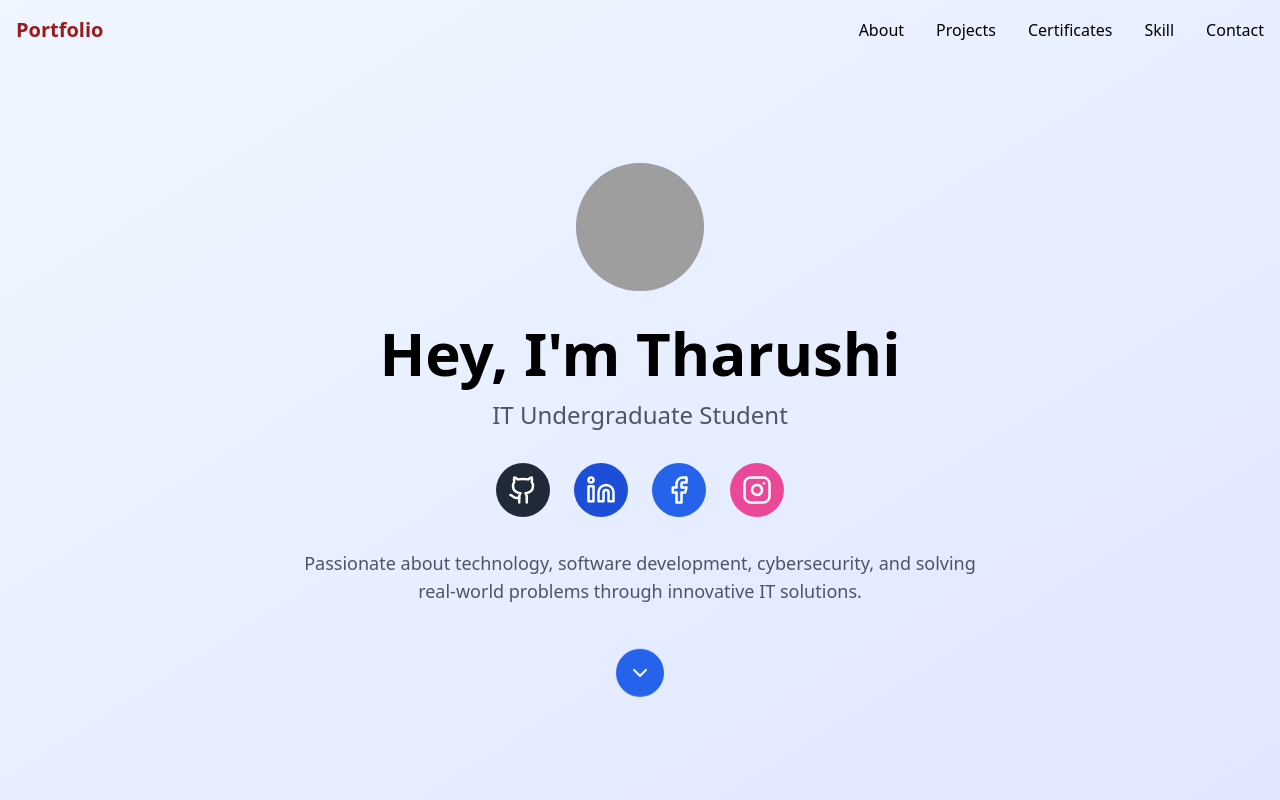
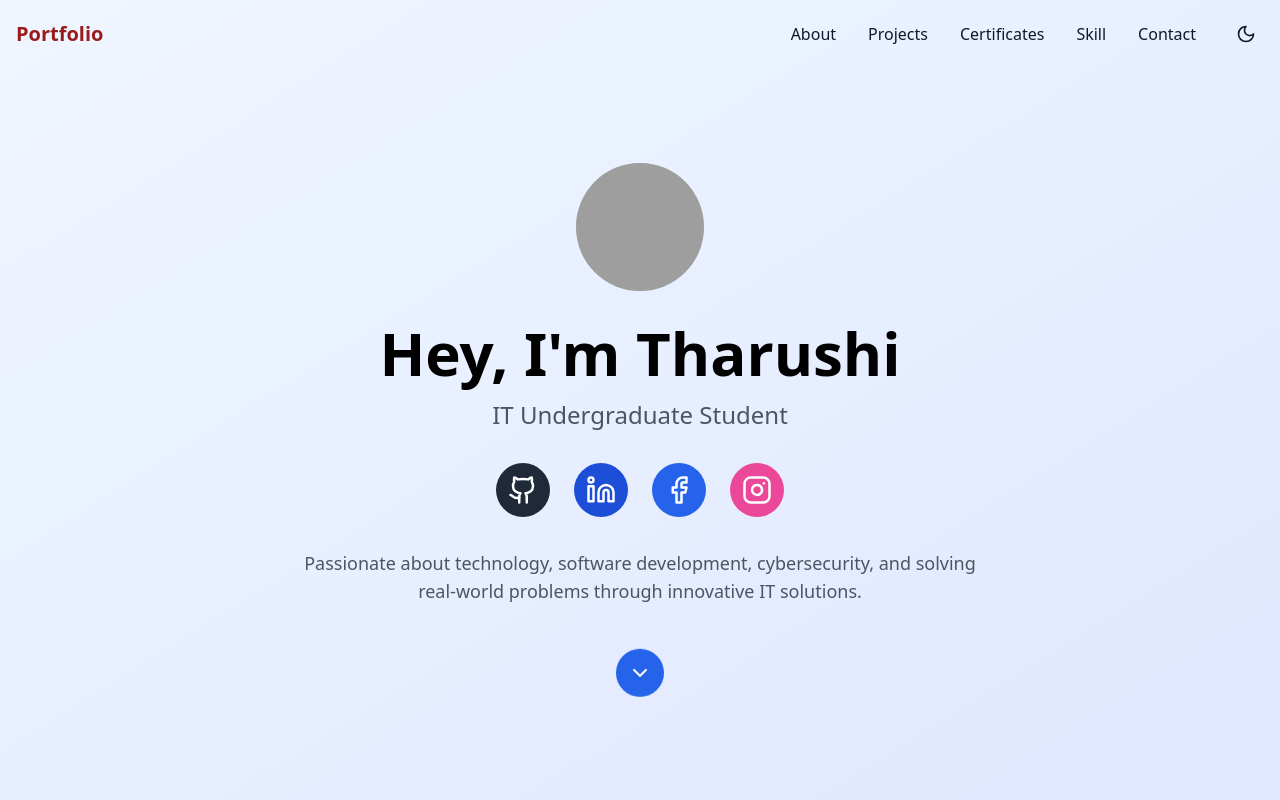
Before and after one commit to tharushi-dananjana/Tharushi-Profile, a React app: page / in a window 1280 px wide. Shown: the top 800 px of the page. Built offline with nearby package versions, Linux system fonts and the light colour scheme; grey boxes are pictures that could not be loaded; the HTML template or start-up script is replaced by a standard one.

Commit message:
1st update

```diff
--- a/package.json
+++ b/package.json
@@ -10,6 +10,7 @@
     "preview": "npx vite preview"
   },
   "dependencies": {
+    "framer-motion": "^12.23.0",
     "lucide-react": "^0.441.0",
     "react": "^18.3.1",
     "react-dom": "^18.3.1"
--- a/src/App.tsx
+++ b/src/App.tsx
@@ -1,5 +1,4 @@
-import React from 'react';
-
+import React, { useState, useEffect } from 'react';
 import { Header } from './pages/Header';
 import { Hero } from './pages/Hero';
 import { About } from './pages/About';
@@ -8,17 +7,46 @@ import { Certificates } from './pages/Certificates';
 import SkillPage from './pages/SkillPage';
 import { Contact } from './pages/Contact';
 import { Footer } from './pages/Footer';
+
 export function App() {
-  return <div className="min-h-screen bg-pink-100">
-      <Header />
+  const [darkMode, setDarkMode] = useState(false);
+
+  useEffect(() => {
+    const savedMode = localStorage.getItem('darkMode');
+    if (savedMode) {
+      setDarkMode(savedMode === 'true');
+    } else {
+      const prefersDark = window.matchMedia('(prefers-color-scheme: dark)').matches;
+      setDarkMode(prefersDark);
+    }
+  }, []);
+
+  useEffect(() => {
+    const html = window.document.documentElement;
+    if (darkMode) {
+      html.classList.add('dark');
+    } else {
+      html.classList.remove('dark');
+    }
+    localStorage.setItem('darkMode', darkMode.toString());
+  }, [darkMode]);
+
+  const toggleDarkMode = () => {
+    setDarkMode((prev) => !prev);
+  };
+
+  return (
+    <div className={`min-h-screen bg-pink-100 dark:bg-gray-900 text-gray-900 dark:text-gray-100`}>
+      <Header darkMode={darkMode} toggleDarkMode={toggleDarkMode} />
       <main>
         <Hero />
         <About />
         <Projects />
         <Certificates />
-        <SkillPage/>
+        <SkillPage />
         <Contact />
       </main>
       <Footer />
-    </div>;
+    </div>
+  );
 }
--- a/src/pages/Header.tsx
+++ b/src/pages/Header.tsx
@@ -1,100 +1,112 @@
 import React, { useEffect, useState } from 'react';
-import { Menu, X } from 'lucide-react';
-export const Header = () => {
+import { Menu, X, Moon, Sun } from 'lucide-react';
+
+interface HeaderProps {
+  darkMode: boolean;
+  toggleDarkMode: () => void;
+}
+
+export const Header: React.FC<HeaderProps> = ({ darkMode, toggleDarkMode }) => {
   const [isMenuOpen, setIsMenuOpen] = useState(false);
   const [isScrolled, setIsScrolled] = useState(false);
+
   useEffect(() => {
     const handleScroll = () => {
-      if (window.scrollY > 10) {
-        setIsScrolled(true);
-      } else {
-        setIsScrolled(false);
-      }
+      setIsScrolled(window.scrollY > 10);
     };
     window.addEventListener('scroll', handleScroll);
     return () => window.removeEventListener('scroll', handleScroll);
   }, []);
+
   const scrollToSection = (id: string) => {
     const element = document.getElementById(id);
     if (element) {
-      element.scrollIntoView({
-        behavior: 'smooth'
-      });
+      element.scrollIntoView({ behavior: 'smooth' });
       setIsMenuOpen(false);
     }
   };
-  return <header className={`fixed top-0 left-0 w-full z-50 transition-all duration-300 ${isScrolled ?
-  'bg-red-300 shadow-md py-2' : 'bg-transparent py-4'}`}>
+
+  const navItems = [
+    { id: 'about', label: 'About' },
+    { id: 'projects', label: 'Projects' },
+    { id: 'certificates', label: 'Certificates' },
+    { id: 'skill', label: 'Skill' },
+    { id: 'contact', label: 'Contact' },
+  ];
+
+  return (
+    <header
+      className={`fixed top-0 left-0 w-full z-50 transition-all duration-300 ${
+        isScrolled ? 'bg-red-300 dark:bg-gray-900 shadow-md py-2' : 'bg-transparent py-4'
+      }`}
+    >
       <div className="container mx-auto px-4 flex justify-between items-center">
-        <h1 className="text-xl font-bold text-red-800">
+        <h1 className="text-xl font-bold text-red-800 dark:text-red-400">
           <span className="cursor-pointer" onClick={() => scrollToSection('hero')}>
             Portfolio
           </span>
         </h1>
+
         {/* Desktop Navigation */}
-        <nav className="hidden md:block">
-          <ul className="flex space-x-8">
-            <li>
-              <button onClick={() => scrollToSection('about')} className="text-black-700 hover:text-blue-600 transition-colors">
-                About
+        <nav className="hidden md:flex items-center space-x-8">
+          {navItems.map(({ id, label }) => (
+            <button
+              key={id}
+              onClick={() => scrollToSection(id)}
+              className="text-black-700 dark:text-gray-200 hover:text-blue-600 dark:hover:text-blue-400 transition-colors"
+            >
+              {label}
             </button>
-            </li>
-            <li>
-              <button onClick={() => scrollToSection('projects')} className="text-black-700 hover:text-blue-600 transition-colors">
-                Projects
+          ))}
+
+          {/* Dark Mode Toggle */}
+          <button
+            onClick={toggleDarkMode}
+            className="ml-4 p-2 rounded-full hover:bg-gray-200 dark:hover:bg-gray-700 transition-colors"
+            aria-label="Toggle dark mode"
+          >
+            {darkMode ? <Sun size={20} /> : <Moon size={20} />}
           </button>
-            </li>
-            <li>
-              <button onClick={() => scrollToSection('certificates')} className="text-black-700 hover:text-blue-600 transition-colors">
-                Certificates
+        </nav>
+
+        {/* Mobile Menu Button */}
+        <div className="md:hidden flex items-center space-x-2">
+          {/* Dark Mode Toggle */}
+          <button
+            onClick={toggleDarkMode}
+            className="p-2 rounded-full hover:bg-gray-200 dark:hover:bg-gray-700 transition-colors"
+            aria-label="Toggle dark mode"
+          >
+            {darkMode ? <Sun size={20} /> : <Moon size={20} />}
           </button>
-            </li>
-            <li>
-              <button onClick={() => scrollToSection('skill')} className="text-black-700 hover:text-blue-600 transition-colors">
-                Skill
-              </button>
-            </li>
-            <li>
-              <button onClick={() => scrollToSection('contact')} className="text-black-700 hover:text-blue-600 transition-colors">
-                Contact
-              </button>
-            </li>
-          </ul>
-        </nav>
-        {/* Mobile Menu Button */}
-        <button className="md:hidden text-gray-700 focus:outline-none" onClick={() => setIsMenuOpen(!isMenuOpen)}>
+
+          {/* Menu Toggle */}
+          <button
+            className="text-gray-700 dark:text-gray-300 focus:outline-none"
+            onClick={() => setIsMenuOpen(!isMenuOpen)}
+          >
             {isMenuOpen ? <X size={24} /> : <Menu size={24} />}
           </button>
         </div>
+      </div>
+
       {/* Mobile Menu */}
-      {isMenuOpen && <div className="md:hidden bg-red-300 shadow-lg absolute top-full left-0 w-full">
+      {isMenuOpen && (
+        <div className="md:hidden bg-red-300 dark:bg-gray-900 shadow-lg absolute top-full left-0 w-full">
           <ul className="flex flex-col py-4">
-            <li>
-              <button onClick={() => scrollToSection('about')} className="block w-full text-left px-4 py-2 text-gray-700 hover:bg-gray-100">
-                About
+            {navItems.map(({ id, label }) => (
+              <li key={id}>
+                <button
+                  onClick={() => scrollToSection(id)}
+                  className="block w-full text-left px-4 py-2 text-gray-700 dark:text-gray-300 hover:bg-gray-100 dark:hover:bg-gray-800 transition-colors"
+                >
+                  {label}
                 </button>
               </li>
-            <li>
-              <button onClick={() => scrollToSection('projects')} className="block w-full text-left px-4 py-2 text-gray-700 hover:bg-gray-100">
-                Projects
-              </button>
-            </li>
-            <li>
-              <button onClick={() => scrollToSection('certificates')} className="block w-full text-left px-4 py-2 text-gray-700 hover:bg-gray-100">
-                Certificates
-              </button>
-            </li>
-            <li>
-              <button onClick={() => scrollToSection('skill')} className="block w-full text-left px-4 py-2 text-gray-700 hover:bg-gray-100">
-                Skill
-              </button>
-            </li>
-            <li>
-              <button onClick={() => scrollToSection('contact')} className="block w-full text-left px-4 py-2 text-gray-700 hover:bg-gray-100">
-                Contact
-              </button>
-            </li>
+            ))}
           </ul>
-        </div>}
-    </header>;
+        </div>
+      )}
+    </header>
+  );
 };
--- a/tailwind.config.js
+++ b/tailwind.config.js
@@ -1,4 +1,6 @@
-export default {content: [
+export default {
+  darkMode: 'class',
+  content: [
   './index.html',
   './src/**/*.{js,ts,jsx,tsx}'
 ],
```
Also changed, not shown: src/assets/Stage1.PNG, src/pages/Hero.tsx (line endings or trailing spaces), 1 other file (tests, documents, lock files or other folders). Lines whose indentation alone changed are shown as unchanged.
